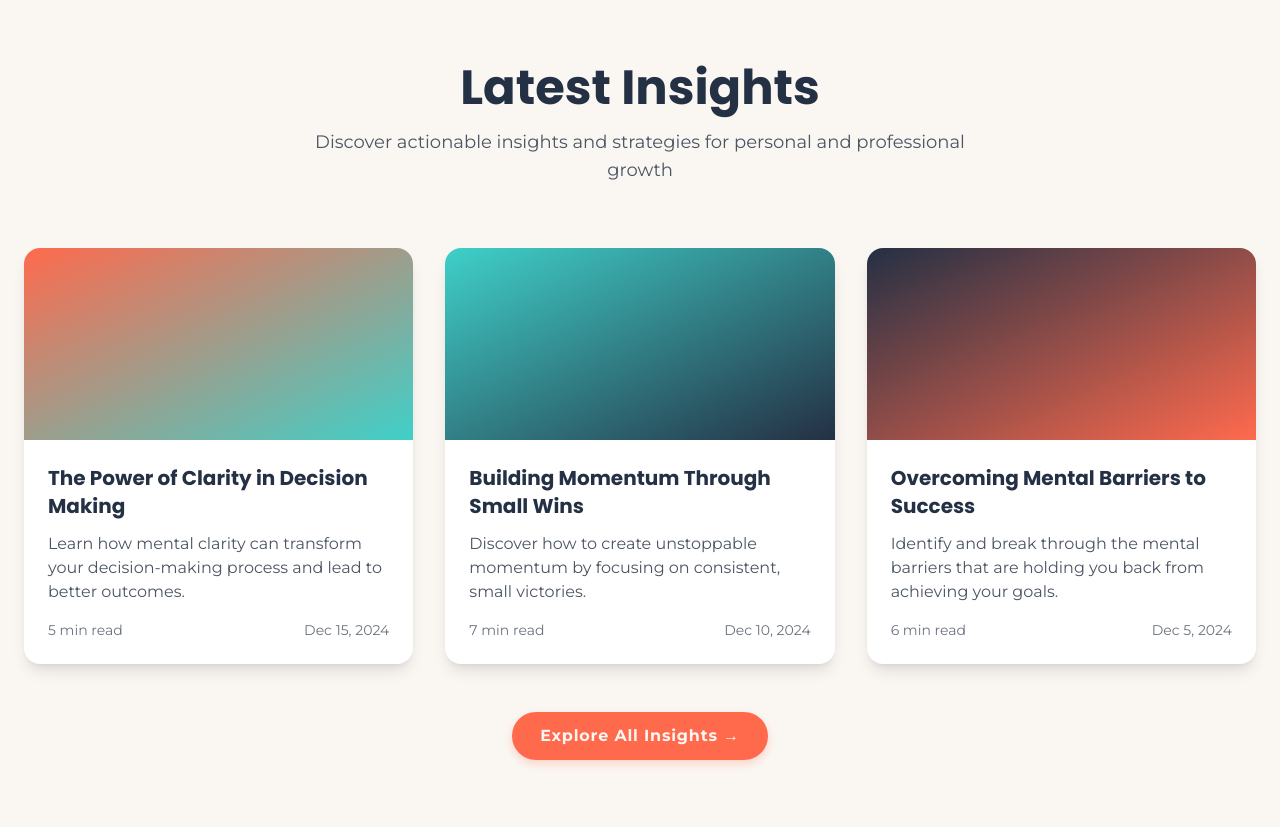
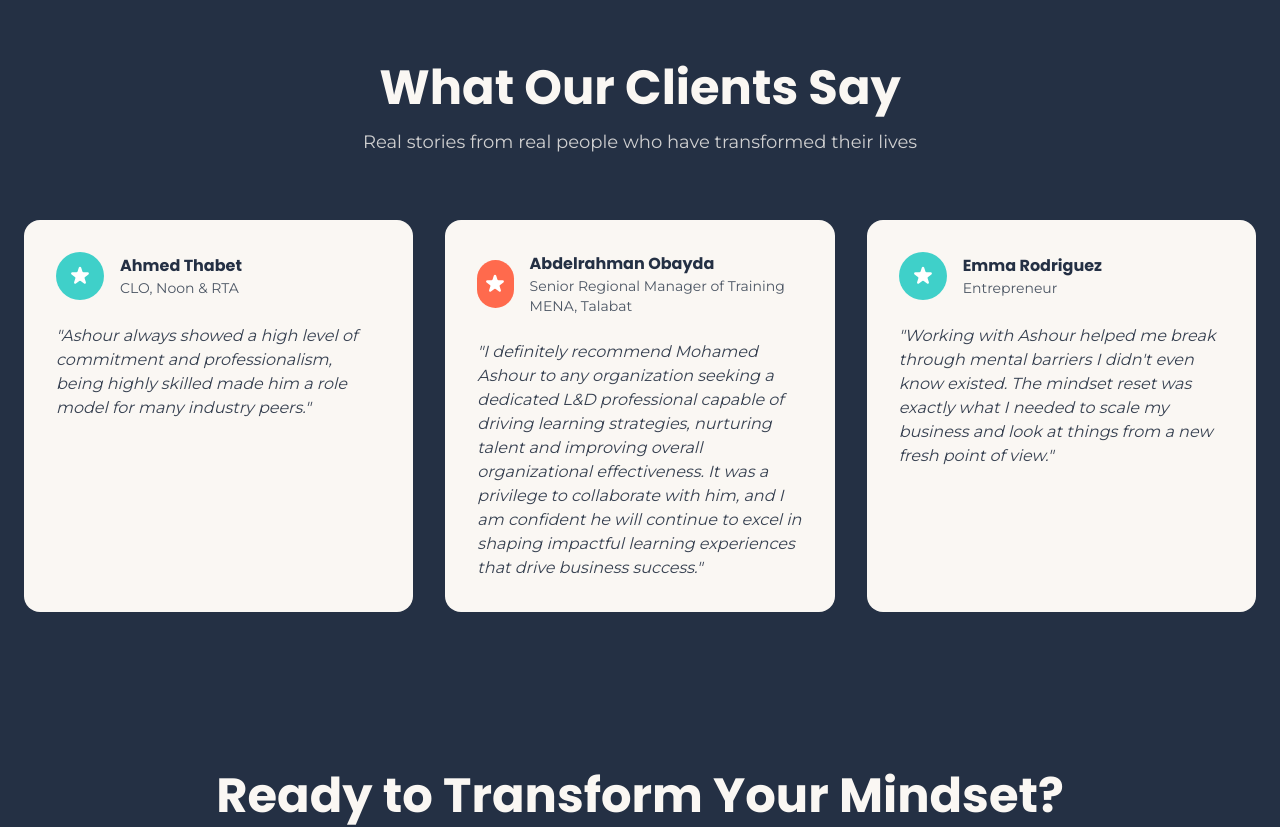
Before and after one commit to mohamedaaa010/ashourmindset.com, a website: page index.html in a window 1280 px wide. Shown: the part 2980-3807 px from the top of the page. Drawn offline with nearby package versions, Linux system fonts and the light colour scheme.

Commit message:
Update index.html

```diff
--- a/index.html
+++ b/index.html
@@ -321,64 +321,6 @@
     </section>
 
 <!--
-    <!-- Blog/Insights Preview -->
-    <section class="py-20 bg-porcelain">
-        <div class="container mx-auto px-6 max-w-7xl">
-            <div class="text-center mb-16">
-                <h2 class="font-head font-bold text-4xl md:text-5xl text-navy mb-4">Latest Insights</h2>
-                <p class="text-lg text-gray-600 max-w-2xl mx-auto">Discover actionable insights and strategies for personal and professional growth</p>
-            </div>
-
-            <div class="grid md:grid-cols-3 gap-8 mb-12">
-                <article class="bg-white rounded-2xl overflow-hidden shadow-lg hover:shadow-xl transition-shadow duration-300">
-                    <div class="h-48 bg-gradient-to-br from-coral to-aqua"></div>
-                    <div class="p-6">
-                        <h3 class="font-head font-bold text-xl text-navy mb-3 hover:text-coral transition-colors duration-200">
-                            <a href="#">The Power of Clarity in Decision Making</a>
-                        </h3>
-                        <p class="text-gray-600 mb-4">Learn how mental clarity can transform your decision-making process and lead to better outcomes.</p>
-                        <div class="flex items-center justify-between text-sm text-gray-500">
-                            <span>5 min read</span>
-                            <span>Dec 15, 2024</span>
-                        </div>
-                    </div>
-                </article>
-
-                <article class="bg-white rounded-2xl overflow-hidden shadow-lg hover:shadow-xl transition-shadow duration-300">
-                    <div class="h-48 bg-gradient-to-br from-aqua to-navy"></div>
-                    <div class="p-6">
-                        <h3 class="font-head font-bold text-xl text-navy mb-3 hover:text-coral transition-colors duration-200">
-                            <a href="#">Building Momentum Through Small Wins</a>
-                        </h3>
-                        <p class="text-gray-600 mb-4">Discover how to create unstoppable momentum by focusing on consistent, small victories.</p>
-                        <div class="flex items-center justify-between text-sm text-gray-500">
-                            <span>7 min read</span>
-                            <span>Dec 10, 2024</span>
-                        </div>
-                    </div>
-                </article>
-
-                <article class="bg-white rounded-2xl overflow-hidden shadow-lg hover:shadow-xl transition-shadow duration-300">
-                    <div class="h-48 bg-gradient-to-br from-navy to-coral"></div>
-                    <div class="p-6">
-                        <h3 class="font-head font-bold text-xl text-navy mb-3 hover:text-coral transition-colors duration-200">
-                            <a href="#">Overcoming Mental Barriers to Success</a>
-                        </h3>
-                        <p class="text-gray-600 mb-4">Identify and break through the mental barriers that are holding you back from achieving your goals.</p>
-                        <div class="flex items-center justify-between text-sm text-gray-500">
-                            <span>6 min read</span>
-                            <span>Dec 5, 2024</span>
-                        </div>
-                    </div>
-                </article>
-            </div>
-
-            <div class="text-center">
-                <a href="blog.html" class="btn-luxe">Explore All Insights →</a>
-            </div>
-        </div>
-    </section>
-
 -->
     <!-- Testimonial Slider -->
     <section class="py-20 bg-navy">
```
